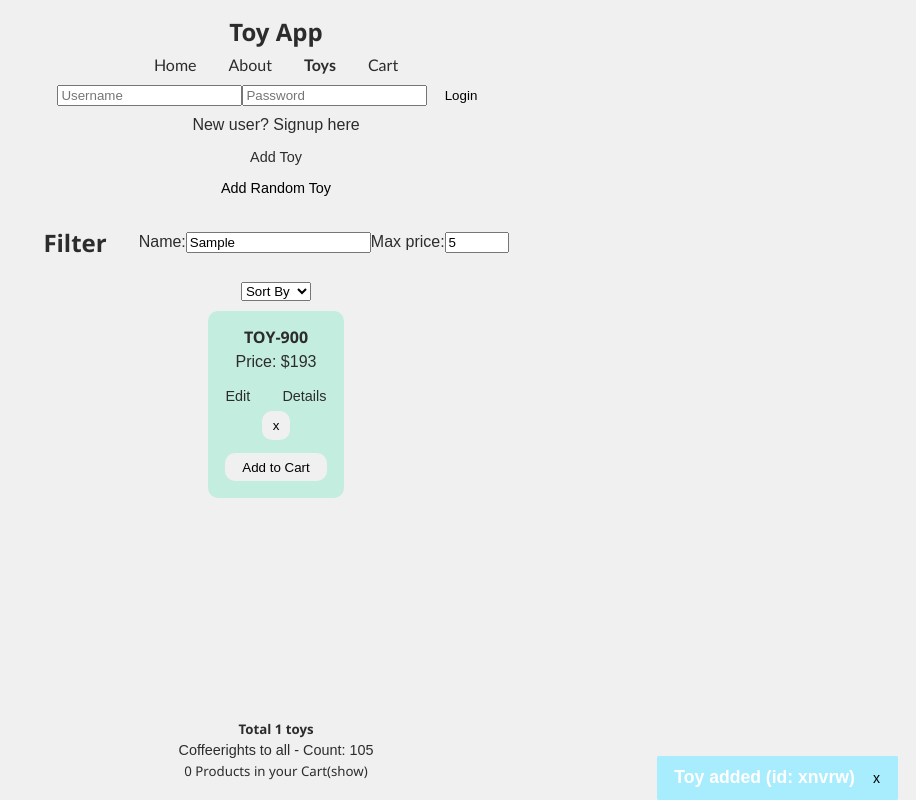
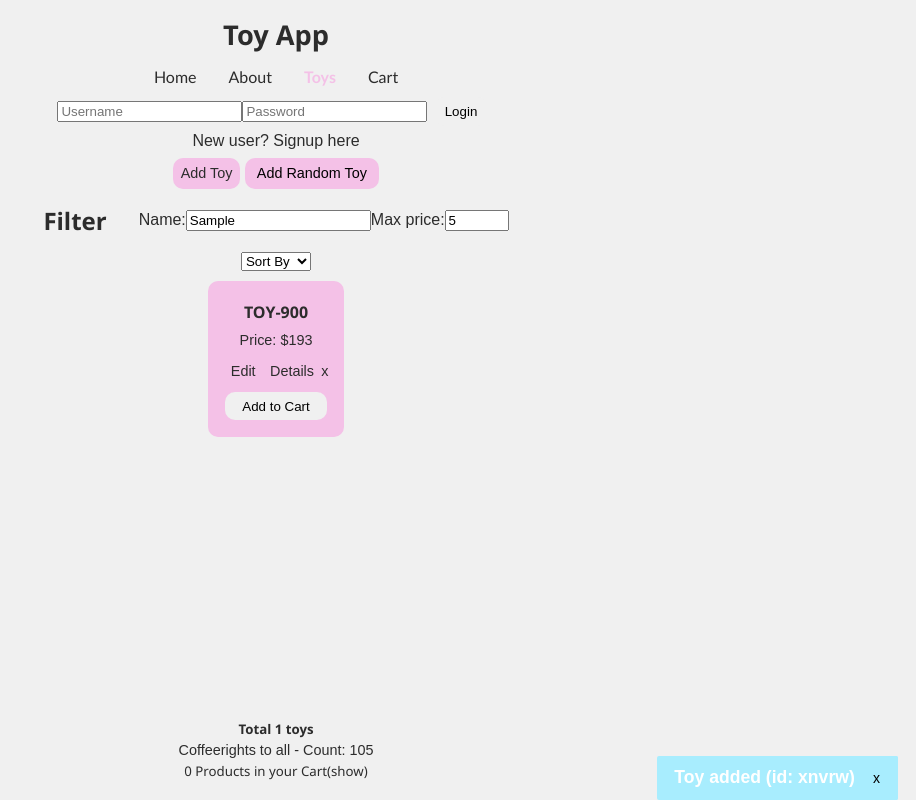
Before and after one commit to shanybaruch/mistertoy-frontend, a React (Vite) app: page /toy in a window 1280 px wide. Both pictures are taken after typing "Sample", "5" into the empty fields and a click on the button "Add Random Toy". Shown: the whole page, without its empty margins (364-1280 px from the left). Built offline with nearby package versions, Linux system fonts and the light colour scheme; a web font is replaced by a local one.

Commit message:
Add details in page details and design

```diff
--- a/src/assets/style/cmps/AppHeader.css
+++ b/src/assets/style/cmps/AppHeader.css
@@ -7,7 +7,8 @@
     padding-block: .5em;
 
     .title {
-        font-size: 1.5rem;
+        font-size: 1.7rem;
+        margin-bottom: .5em;
     }
 }
 
@@ -15,6 +16,8 @@
     display: flex;
     justify-content: center;
     gap: 2em;
+
+    margin-block: .3em;
 
     a {
         font-family: 'Gill Sans', 'Gill Sans MT', Calibri, 'Trebuchet MS', sans-serif;
@@ -27,6 +30,7 @@
         }
     }
     a.active {
-        font-weight: 600;
+        font-weight: 700;
+        color: var(--clr1-dark);
     }
 }
--- a/src/assets/style/cmps/ToyFilter.css
+++ b/src/assets/style/cmps/ToyFilter.css
@@ -4,6 +4,6 @@
     /* justify-content: center; */
     gap: 2em;
     background-color: var(--gray1);
-    padding: 1em;
+    padding: .5em;
     color: var(--gray3);
 }
--- a/src/assets/style/cmps/ToyIndex.css
+++ b/src/assets/style/cmps/ToyIndex.css
@@ -15,8 +15,38 @@ main {
         transition: .4s;
         border-radius: 10px;
     }
+
     a:hover {
         background-color: var(--gray3);
         color: var(--gray1);
     }
 }
+
+.links {
+    display: grid;
+    grid-template-columns: repeat(3, auto);
+    justify-items: center;
+}
+
+.descruption-toy {
+    margin-block: 1em;
+}
+
+.title {
+    text-align: center;
+}
+
+.btns-add-toy {
+
+    a,
+    button {
+        padding-block: .5em;
+        margin-inline: .2em;
+        background-color: var(--clr1-dark);
+    }
+}
+
+.btn-remove {
+    padding: 0;
+    background-color: transparent;
+}
--- a/src/assets/style/cmps/ToyList.css
+++ b/src/assets/style/cmps/ToyList.css
@@ -11,7 +11,7 @@
     display: flex;
     flex-direction: column;
     justify-content: space-around;
-    background-color: var(--clr1bg);
+    background-color: var(--clr1-dark);
     padding: 0.65em;
     border-radius: 10px;
 }
--- a/src/assets/style/cmps/ToyPreview.css
+++ b/src/assets/style/cmps/ToyPreview.css
@@ -3,10 +3,20 @@
     padding: 0.3em;
     display: flex;
     flex-direction: column;
-}
-.toy-preview h4{
-    text-transform: capitalize;
-    color: var(--gray3);
+
+    .title{
+        padding-bottom: .3em;
+        text-transform: capitalize;
+        color: var(--gray3);
+    }
+
+    p {
+        font-size: .9rem;
+    }
+
+    a {
+        display: inline;
+    }
 }
 
 .toy-preview img {
--- a/src/assets/style/setup/vars.css
+++ b/src/assets/style/setup/vars.css
@@ -1,8 +1,8 @@
 :root {
   --clr1: #a8edfe;
   --clr2: #b5f5ff;
-  --clr1-dark: #daaece;
-  --clr2-dark: #00bca9;
+  --clr1-dark: #f4c1e7;
+  --clr2-dark: #0ce6d0;
 
   --clr1bg: #c3eddf;
   --clr1bg-light: #c1f1e1;
--- a/src/cmps/ToyList.jsx
+++ b/src/cmps/ToyList.jsx
@@ -7,12 +7,11 @@ export function ToyList({ toys, onRemoveToy, onEditToy, addToCart }) {
         <ul className="toy-list">
             {toys.map(toy =>
                 <li className="toy-preview" key={toy._id}>
-                    <ToyPreview toy={toy} />
 
-                    <div>
-                        <button onClick={() => onRemoveToy(toy._id)}>x</button>
-                        {/* <button onClick={() => onEditToy(toy)}>Edit</button> */}
-                    </div>
+                    <ToyPreview toy={toy} onRemoveToy={onRemoveToy} />
+                    {/* <div>
+                        <button className='btn-remove' onClick={() => onRemoveToy(toy._id)}>x</button>
+                    </div> */}
 
                     <button className="buy" onClick={() => addToCart(toy)}>
                         Add to Cart
@@ -34,6 +33,5 @@ ToyList.propTypes = {
         id: PropTypes.string,
         name: PropTypes.string,
         price: PropTypes.number,
-        speed: PropTypes.number,
     }))
 }
--- a/src/cmps/ToyPreview.jsx
+++ b/src/cmps/ToyPreview.jsx
@@ -1,17 +1,23 @@
 import { Link } from "react-router-dom";
 
-export function ToyPreview({ toy }) {
+export function ToyPreview({ toy, onRemoveToy }) {
 
     return (
-        <article>
-            <h4>{toy.name}</h4>
-           {/* <img src="" alt="" /> */}
+        <article className="toy-preview">
+            <h4 className="title">{toy.name}</h4>
+            {/* <img src="" alt="" /> */}
             <p>Price: <span>${toy.price.toLocaleString()}</span></p>
             {/* <p>Speed: <span>{toy.speed.toLocaleString()} km/h</span></p> */}
             {toy.owner && <p>Owner: <Link to={`/user/${toy.owner._id}`}>{toy.owner.fullname}</Link></p>}
             {/* <hr /> */}
-            <Link to={`/toy/edit/${toy._id}`}>Edit</Link> &nbsp; &nbsp;
+
+          <div className="btns-preview">
+            <Link to={`/toy/edit/${toy._id}`}>Edit</Link>
+            {/* &nbsp; &nbsp; */}
             <Link to={`/toy/${toy._id}`}>Details</Link>
+            <a className='btn-remove' onClick={() => onRemoveToy(toy._id)}>x</a>
+          </div>
+
         </article>
     )
 }
--- a/src/pages/ToyDetails.jsx
+++ b/src/pages/ToyDetails.jsx
@@ -25,19 +25,24 @@ export function ToyDetails() {
     if (!toy) return <div>Loading...</div>
     return (
         <section className="toy-details">
-            <h1>{toy.name}</h1>
+            <h1 className="title">{toy.name}</h1>
+            <h5>In stock: {(toy.inStock) ? 'Yes' : 'No'}</h5>
+            <h5>Created: {toy.createdAt}</h5>
             <h5>Price: ${toy.price}</h5>
-            {/* <p>⛐</p> */}
-            <p>Lorem ipsum dolor sit amet, consectetur adipisicing elit. Animi voluptas cumque tempore, aperiam sed dolorum rem! Nemo quidem, placeat perferendis tempora aspernatur sit, explicabo veritatis corrupti perspiciatis repellat, enim quibusdam!</p>
-            <div>
-                <Link to={`/toy/edit/${toy._id}`}>Edit</Link> &nbsp;
+            <h5>Labels: {toy.labels}</h5>
+            <p className="descruption-toy">Lorem ipsum dolor sit amet, consectetur adipisicing elit. Animi voluptas cumque tempore, aperiam sed dolorum rem! Nemo quidem, placeat perferendis tempora aspernatur sit, explicabo veritatis corrupti perspiciatis repellat, enim quibusdam!</p>
+
+            <div className="links">
+                <div>
+                    <Link to={`/toy`}>Back</Link>
+                </div>
+                <div>
+                    <Link to={`/toy/edit/${toy._id}`}>Edit</Link> &nbsp;
+                </div>
+                <div>
+                    <Link to="/toy/nJ5L4">Next Toy</Link>
+                </div>
             </div>
-            <div>
-                <Link to={`/toy`}>Back</Link>
-            </div>
-            <p>
-                <Link to="/toy/nJ5L4">Next Toy</Link>
-            </p>
         </section>
     )
 }
--- a/src/pages/ToyIndex.jsx
+++ b/src/pages/ToyIndex.jsx
@@ -78,8 +78,10 @@ export function ToyIndex() {
         <div>
             {/* <h3>Toys App</h3> */}
             <main>
-                <Link to="/toy/edit">Add Toy</Link>
-                <button className='add-btn' onClick={onAddToy}>Add Random Toy</button>
+                <section className='btns-add-toy'>
+                    <Link to="/toy/edit">Add Toy</Link>
+                    <button className='add-btn' onClick={onAddToy}>Add Random Toy</button>
+                </section>
                 <ToyFilter filterBy={filterBy} onSetFilter={onSetFilter} />
                 <ToySort onSetFilter={onSetFilter} />
                 {!isLoading
--- a/src/services/async-storage.service.js
+++ b/src/services/async-storage.service.js
@@ -22,6 +22,7 @@ function get(entityType, entityId) {
 function post(entityType, newEntity) {
     newEntity = {...newEntity}
     newEntity._id = _makeId()
+    newEntity.labels = ['Doll', 'Battery Powered', 'Baby']
     newEntity.createdAt = Date.now()
     return query(entityType).then(entities => {
         entities.push(newEntity)
```
